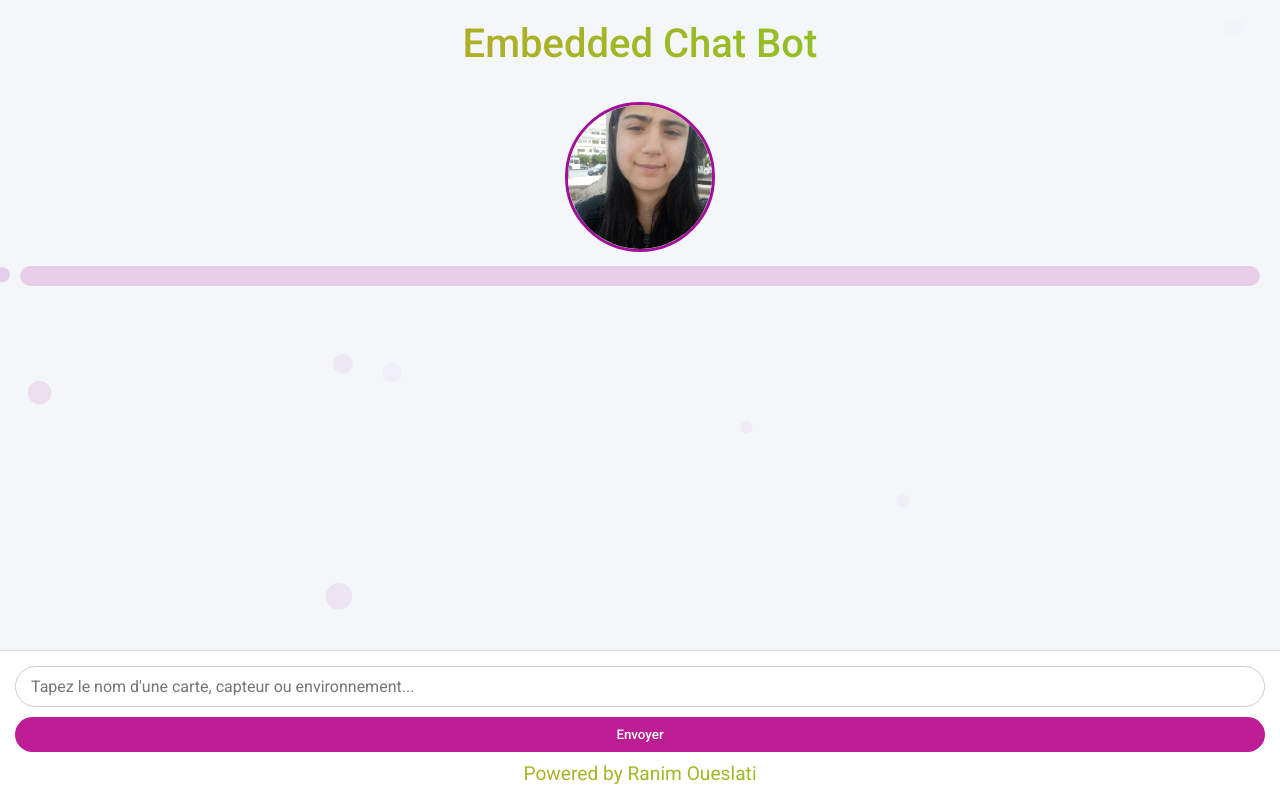
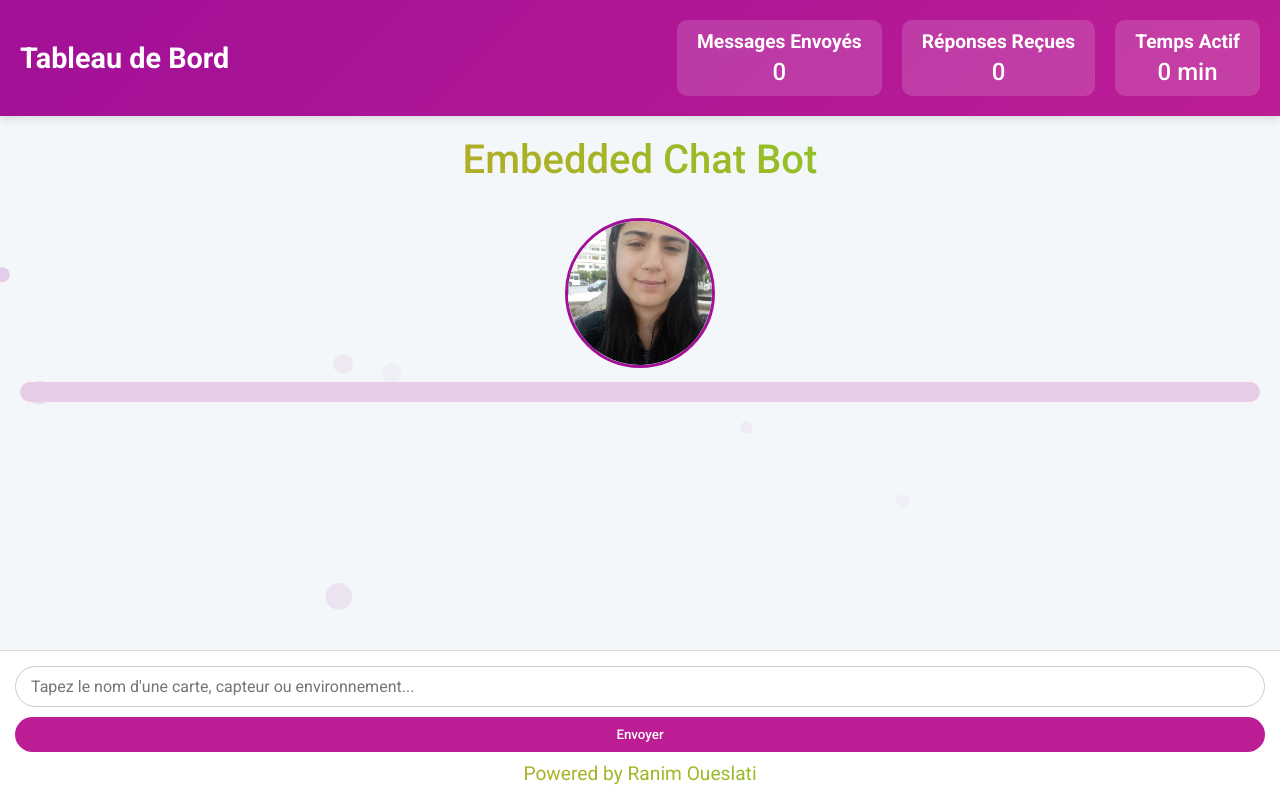
Before and after one commit to 12345ranim145/My-Embedded-chatbot, a Django app: page /bot/ in a window 1280 px wide. Run offline with Django 4.2, Linux system fonts and the light colour scheme.

Commit message:
Décrire ici ce qui a été modifié ou ajouté

```diff
--- a/bot/templates/bot/chat.html
+++ b/bot/templates/bot/chat.html
@@ -2,13 +2,67 @@
 <html lang="fr">
 <head>
     <meta charset="UTF-8">
+    <meta name="viewport" content="width=device-width, initial-scale=1.0">
     <title>Embedded Chat Bot</title>
-    <link href="https://fonts.googleapis.com/css2?family=Roboto:wght@400;500&display=swap" rel="stylesheet">
+    <link href="https://fonts.googleapis.com/css2?family=Roboto:wght@400;500;700&display=swap" rel="stylesheet">
     <style>
         * { box-sizing: border-box; margin: 0; padding: 0; font-family: 'Roboto', sans-serif; }
         body { display: flex; flex-direction: column; height: 100vh; background: #f4f7fa; color: #333; overflow: hidden; }
-        header { background: #a11097ff; color: #fff; padding: 20px; text-align: center; font-size: 2.5rem; font-weight: 500; position: relative; z-index: 2; }
-        #profile { text-align: center; margin-top: 15px; z-index: 2; position: relative; }
+
+        /* Dashboard styles */
+        #dashboard {
+            background: linear-gradient(135deg, #a11097ff, #bc1d95ff);
+            color: #fff;
+            padding: 20px;
+            display: flex;
+            justify-content: space-between;
+            align-items: center;
+            box-shadow: 0 4px 8px rgba(0, 0, 0, 0.1);
+            z-index: 3;
+        }
+        #dashboard h2 {
+            font-size: 1.8rem;
+            font-weight: 700;
+        }
+        #dashboard .stats {
+            display: flex;
+            gap: 20px;
+        }
+        #dashboard .stat-card {
+            background: rgba(255, 255, 255, 0.15);
+            padding: 10px 20px;
+            border-radius: 10px;
+            text-align: center;
+            transition: transform 0.3s ease;
+        }
+        #dashboard .stat-card:hover {
+            transform: translateY(-5px);
+        }
+        #dashboard .stat-card h3 {
+            font-size: 1.2rem;
+            margin-bottom: 5px;
+        }
+        #dashboard .stat-card p {
+            font-size: 1.5rem;
+            font-weight: 500;
+        }
+
+        header {
+            background: #a11097ff;
+            color: #fff;
+            padding: 20px;
+            text-align: center;
+            font-size: 2.5rem;
+            font-weight: 500;
+            position: relative;
+            z-index: 2;
+        }
+        #profile {
+            text-align: center;
+            margin-top: 15px;
+            z-index: 2;
+            position: relative;
+        }
         #profile img {
             width: 150px;
             height: 150px;
@@ -19,8 +73,14 @@
             transform: scale(0.8);
             opacity: 0;
         }
-        #profile img.loaded { transform: scale(1); opacity: 1; }
-        #profile img:hover { transform: scale(1.1); box-shadow: 0 0 20px rgba(161,16,151,0.5); }
+        #profile img.loaded {
+            transform: scale(1);
+            opacity: 1;
+        }
+        #profile img:hover {
+            transform: scale(1.1);
+            box-shadow: 0 0 20px rgba(161,16,151,0.5);
+        }
         #greeting {
             background: #e7cde8ff;
             color: #333;
@@ -28,14 +88,17 @@
             text-align: center;
             font-size: 1.2rem;
             margin: 10px 20px;
-            border-radius:10px;
+            border-radius: 10px;
             z-index: 2;
             position: relative;
             transform: translateY(20px);
             opacity: 0;
             transition: transform 0.5s ease-out, opacity 0.5s ease-out;
         }
-        #greeting.show { transform: translateY(0); opacity: 1; }
+        #greeting.show {
+            transform: translateY(0);
+            opacity: 1;
+        }
         #chat-container {
             flex: 1;
             overflow-y: auto;
@@ -57,15 +120,67 @@
             transition: all 0.5s cubic-bezier(0.68,-0.55,0.27,1.55);
             position: relative;
         }
-        .message.show { opacity: 1; transform: translateY(0) rotate(0deg); }
-        .user { background: #9940cdff; color: #fff; align-self: flex-end; border-bottom-right-radius: 0; transform-origin: bottom right; }
-        .bot { background: #e0e0e0; color: #000; align-self: flex-start; border-bottom-left-radius: 0; transform-origin: bottom left; }
-        footer { display: flex; flex-direction: column; padding: 15px; background: #fff; border-top: 1px solid #ddd; z-index: 2; position: relative; }
-        input { flex: 1; padding: 10px 15px; border-radius: 25px; border: 1px solid #ccc; outline: none; font-size: 1rem; transition: all 0.3s ease; }
-        input:focus { border-color: #a11097ff; box-shadow: 0 0 10px rgba(161,16,151,0.4); }
-        button { margin-top: 10px; padding: 10px 20px; background: #bc1d95ff; color: #fff; border: none; border-radius: 25px; cursor: pointer; font-weight: 500; transition: 0.2s; }
-        button:hover { background: #a86496ff; transform: scale(1.05); }
-        img.chat-img { max-width: 200px; border-radius: 10px; margin-top: 10px; display: block; }
+        .message.show {
+            opacity: 1;
+            transform: translateY(0) rotate(0deg);
+        }
+        .user {
+            background: #9940cdff;
+            color: #fff;
+            align-self: flex-end;
+            border-bottom-right-radius: 0;
+            transform-origin: bottom right;
+        }
+        .bot {
+            background: #e0e0e0;
+            color: #000;
+            align-self: flex-start;
+            border-bottom-left-radius: 0;
+            transform-origin: bottom left;
+        }
+        footer {
+            display: flex;
+            flex-direction: column;
+            padding: 15px;
+            background: #fff;
+            border-top: 1px solid #ddd;
+            z-index: 2;
+            position: relative;
+        }
+        input {
+            flex: 1;
+            padding: 10px 15px;
+            border-radius: 25px;
+            border: 1px solid #ccc;
+            outline: none;
+            font-size: 1rem;
+            transition: all 0.3s ease;
+        }
+        input:focus {
+            border-color: #a11097ff;
+            box-shadow: 0 0 10px rgba(161,16,151,0.4);
+        }
+        button {
+            margin-top: 10px;
+            padding: 10px 20px;
+            background: #bc1d95ff;
+            color: #fff;
+            border: none;
+            border-radius: 25px;
+            cursor: pointer;
+            font-weight: 500;
+            transition: 0.2s;
+        }
+        button:hover {
+            background: #a86496ff;
+            transform: scale(1.05);
+        }
+        img.chat-img {
+            max-width: 200px;
+            border-radius: 10px;
+            margin-top: 10px;
+            display: block;
+        }
         .powered {
             margin-top: 10px;
             font-size: 1.2rem;
@@ -77,8 +192,15 @@
             background-clip: text;
             color: transparent;
         }
-        .powered:hover { transform: rotate(15deg) scale(1.2); text-shadow: 0 0 15px #bc1d95ff; }
-        @media(max-width:600px){ .message { max-width: 90%; } }
+        .powered:hover {
+            transform: rotate(15deg) scale(1.2);
+            text-shadow: 0 0 15px #bc1d95ff;
+        }
+        @media(max-width:600px) {
+            .message { max-width: 90%; }
+            #dashboard { flex-direction: column; gap: 10px; }
+            #dashboard .stats { flex-wrap: wrap; justify-content: center; }
+        }
 
         /* Particle effects */
         .particle {
@@ -123,6 +245,24 @@
     </style>
 </head>
 <body>
+    <div id="dashboard">
+        <h2>Tableau de Bord</h2>
+        <div class="stats">
+            <div class="stat-card">
+                <h3>Messages Envoyés</h3>
+                <p id="messages-sent">0</p>
+            </div>
+            <div class="stat-card">
+                <h3>Réponses Reçues</h3>
+                <p id="responses-received">0</p>
+            </div>
+            <div class="stat-card">
+                <h3>Temps Actif</h3>
+                <p id="active-time">0 min</p>
+            </div>
+        </div>
+    </div>
+
     <header id="header-title">Embedded Chat Bot</header>
 
     <div id="profile">
@@ -197,13 +337,23 @@
         new ParticleSystem();
 
         const chatContainer = document.getElementById('chat-container');
+        let messagesSent = 0;
+        let responsesReceived = 0;
+        let startTime = Date.now();
+
+        function updateDashboard() {
+            document.getElementById('messages-sent').innerText = messagesSent;
+            document.getElementById('responses-received').innerText = responsesReceived;
+            const activeMinutes = Math.floor((Date.now() - startTime) / 60000);
+            document.getElementById('active-time').innerText = `${activeMinutes} min`;
+        }
 
         function addMessage(text, sender, isHTML = false) {
             const msgDiv = document.createElement('div');
             msgDiv.classList.add('message', sender);
 
             const contentDiv = document.createElement('div');
-            if(isHTML){
+            if (isHTML) {
                 contentDiv.innerHTML = text;
             } else {
                 contentDiv.innerText = text;
@@ -219,35 +369,42 @@
             chatContainer.appendChild(msgDiv);
             setTimeout(() => msgDiv.classList.add('show'), 50);
             chatContainer.scrollTo({ top: chatContainer.scrollHeight, behavior: 'smooth' });
+
+            if (sender === 'user') {
+                messagesSent++;
+            } else if (sender === 'bot') {
+                responsesReceived++;
+            }
+            updateDashboard();
         }
 
         function formatData(data) {
             let text = "";
-            for(const key in data){
+            for (const key in data) {
                 const value = data[key];
-                if(key === "image" && value){
+                if (key === "image" && value) {
                     text += `<img src="${value}" alt="${key}" class="chat-img"><br>`;
-                } else if(key === "protocoles_detail" && typeof value === 'object'){
+                } else if (key === "protocoles_detail" && typeof value === 'object') {
                     text += `<b>${key}</b>:<br>`;
-                    for(const proto in value){
+                    for (const proto in value) {
                         const p = value[proto];
                         text += `<b>${proto}</b>: ${p.description}<br><i>Usage:</i> ${p.usage}<br>`;
-                        if(p.references && p.references.length > 0){
+                        if (p.references && p.references.length > 0) {
                             text += `<i>Références:</i> ${p.references.join(', ')}<br>`;
                         }
                         text += "<br>";
                     }
-                } else if(Array.isArray(value)){
+                } else if (Array.isArray(value)) {
                     text += `<b>${key}</b>: ${value.join(', ')}<br>`;
-                } else if(typeof value === 'object'){
+                } else if (typeof value === 'object') {
                     text += `<b>${key}</b>:<br>`;
-                    for(const subKey in value){
+                    for (const subKey in value) {
                         const subVal = value[subKey];
-                        if(subKey === "image" && subVal){
+                        if (subKey === "image" && subVal) {
                             text += `<img src="${subVal}" alt="${subKey}" class="chat-img"><br>`;
-                        } else if(Array.isArray(subVal)){
+                        } else if (Array.isArray(subVal)) {
                             text += `&nbsp;&nbsp;<b>${subKey}</b>: ${subVal.join(', ')}<br>`;
-                        } else if(typeof subVal === 'object'){
+                        } else if (typeof subVal === 'object') {
                             text += `&nbsp;&nbsp;<b>${subKey}</b>: ${JSON.stringify(subVal)}<br>`;
                         } else {
                             text += `&nbsp;&nbsp;<b>${subKey}</b>: ${subVal}<br>`;
@@ -263,7 +420,7 @@
         function ask() {
             const questionInput = document.getElementById('question');
             const question = questionInput.value.trim();
-            if(!question) return;
+            if (!question) return;
             addMessage(question, 'user');
             questionInput.value = '';
 
@@ -277,7 +434,7 @@
                 .then(res => res.json())
                 .then(data => {
                     chatContainer.removeChild(typingDiv);
-                    if(data.error){
+                    if (data.error) {
                         addMessage(data.error, 'bot');
                     } else {
                         const text = formatData(data);
@@ -291,7 +448,7 @@
         }
 
         document.getElementById('question').addEventListener('keydown', (e) => {
-            if(e.key === 'Enter') ask();
+            if (e.key === 'Enter') ask();
         });
 
         // Profile image animation on load
@@ -333,7 +490,11 @@
             msg.rate = 1;
             msg.pitch = 1;
             speechSynthesis.speak(msg);
+            updateDashboard();
         };
+
+        // Update dashboard every minute
+        setInterval(updateDashboard, 60000);
     </script>
 </body>
 </html>
```
